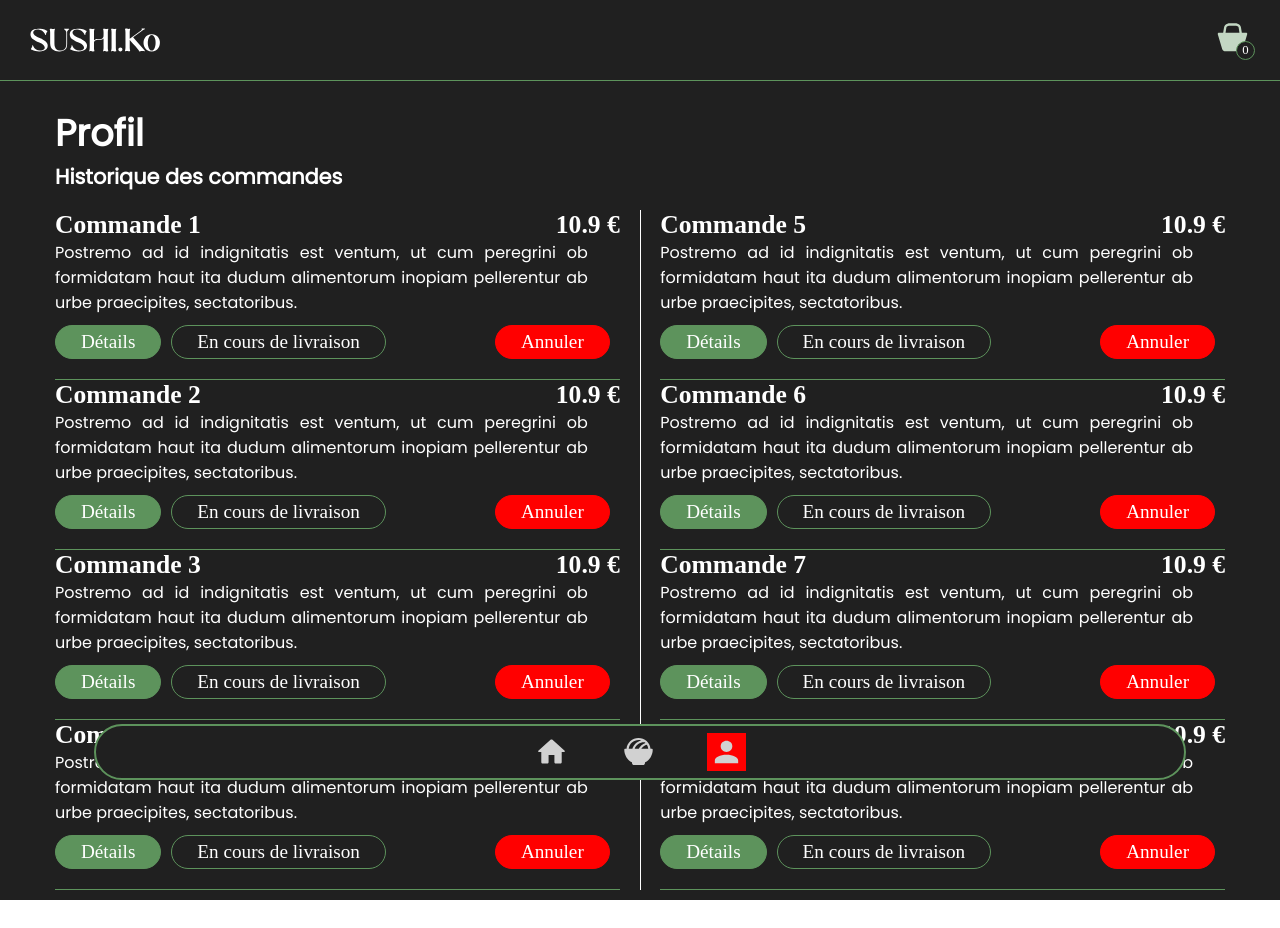
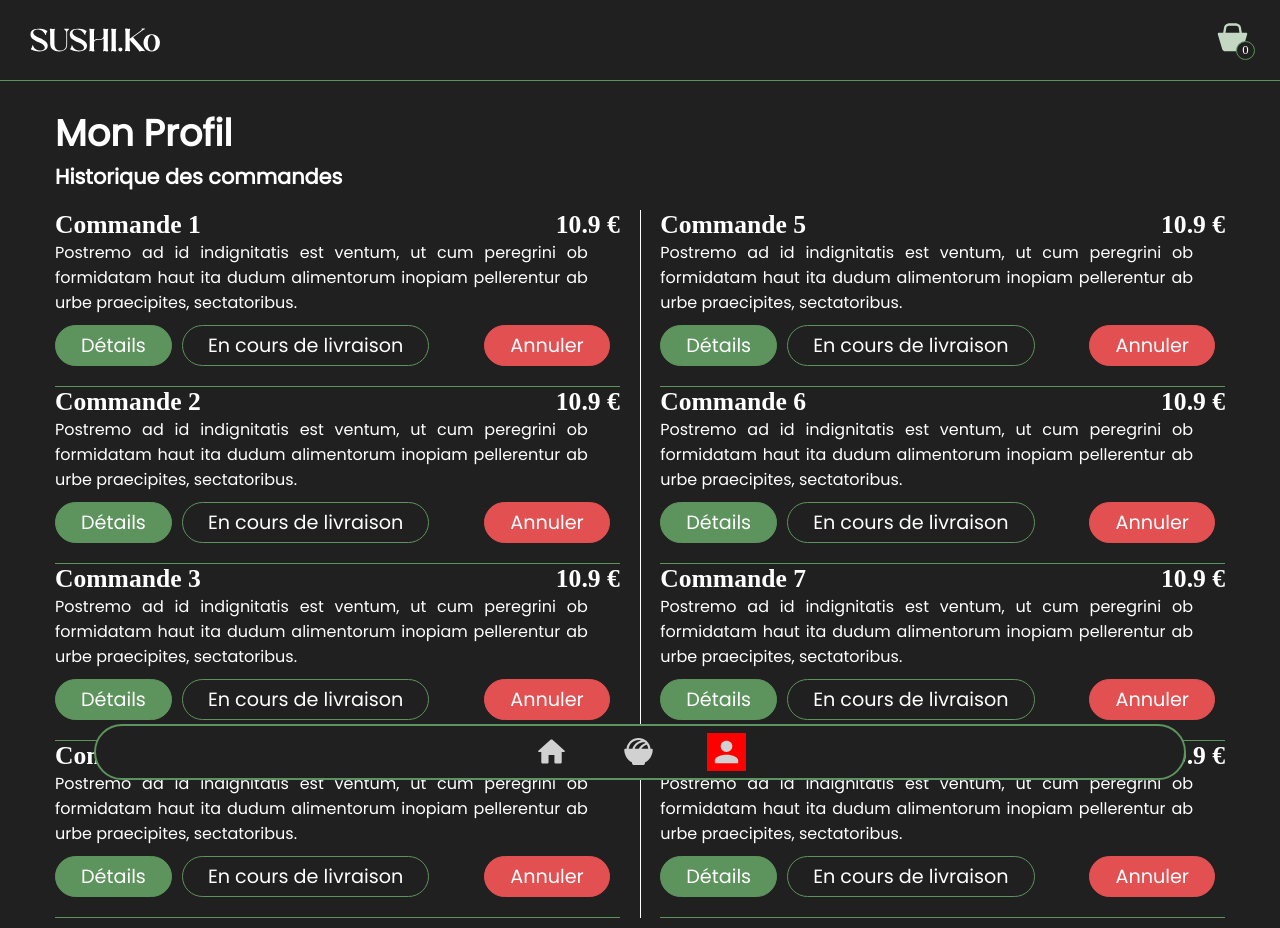
Before and after one commit to Raphi04/SAE_401, an Angular app: page /app-compte in a window 1280 px wide. Before the commit the page ends 900 px from the top, so only its background shows below. Built offline with nearby package versions, Linux system fonts and the light colour scheme; a web font is replaced by a local one.

Commit message:
Animation bouton - Page historique de commandes

```diff
--- a/src/app/component/compte/compte.component.css
+++ b/src/app/component/compte/compte.component.css
@@ -42,18 +42,6 @@ p{
 h3{
     font-size: 1.6rem;
 }
-body::-webkit-scrollbar {
-    width: 10px;
-}
-body::-webkit-scrollbar-track {
-    background: #27607b;
-}
-body::-webkit-scrollbar-thumb {
-    background: #ceb9b9;
-}
-body::-webkit-scrollbar-thumb:hover {
-    background: #8b1b1b;
-}
 .command-history {
     display: flex;
     flex-direction: row;
@@ -87,14 +75,37 @@ body::-webkit-scrollbar-thumb:hover {
 .remove-button{
     border: 1px solid var(--green);
     background-color: #202020;
+    font-family: Poppins;
 }
 .annuler{
-    border: 1px solid red;
-    background-color: red;
+    border: 1px solid #E35052;
+    background-color: #E35052;
+    font-family: Poppins;
+    cursor: pointer;
+    transition: background-color 0.3s, color 0.3s;
 }
 .add-button{
     border: 1px solid var(--green);
     background-color: var(--green);
+    font-family: Poppins;
+    cursor: pointer;
+    transition: background-color 0.3s, color 0.3s;
+}
+.add-button:hover {
+    background-color: var(--dark-green); /* Ajoutez la couleur de fond souhaitée lors du survol */
+    color: var(--light-green); /* Ajoutez la couleur de texte souhaitée lors du survol */
+}
+.add-button:active {
+    background-color: var(--darker-green); /* Ajoutez la couleur de fond souhaitée lorsqu'actif */
+    color: var(--lighter-green); /* Ajoutez la couleur de texte souhaitée lorsqu'actif */
+}
+.annuler:hover {
+    background-color: var(--darker-red); /* Ajoutez la couleur de fond souhaitée lors du survol */
+    color: var(--lighter-red); /* Ajoutez la couleur de texte souhaitée lors du survol */
+}
+.annuler:active {
+    background-color: var(--darker-red); /* Ajoutez la couleur de fond souhaitée lorsqu'actif */
+    color: var(--lighter-red); /* Ajoutez la couleur de texte souhaitée lorsqu'actif */
 }
 #commande{
     margin-left:23px
@@ -113,3 +124,9 @@ body::-webkit-scrollbar-thumb:hover {
     display:flex;
     justify-content: space-between;
 }
+
+@media screen and (max-width: 1210px) {
+    .command-history {
+        flex-direction: column;
+    }
+}
--- a/src/app/component/compte/compte.component.html
+++ b/src/app/component/compte/compte.component.html
@@ -1,6 +1,6 @@
 <section id="ListCommande">
 <div id="commande" routerLink="/app-compte" routerLinkActive="active">
-    <h1>Profil</h1>
+    <h1>Mon Profil</h1>
     <h2>Historique des commandes</h2>
     <br>
 <div class="command-history">
@@ -14,9 +14,9 @@
             <div class="buttons">
                 <div>
                     <button class="add-button">Détails</button>
-                    <button class="remove-button">En cours de livraison</button>
+                    <button href=""class="remove-button">En cours de livraison</button>
                 </div>
-                <button class="annuler">Annuler</button>
+                <button href=""class="annuler">Annuler</button>
             </div>
         </div>
         <div class="command-details">
```
